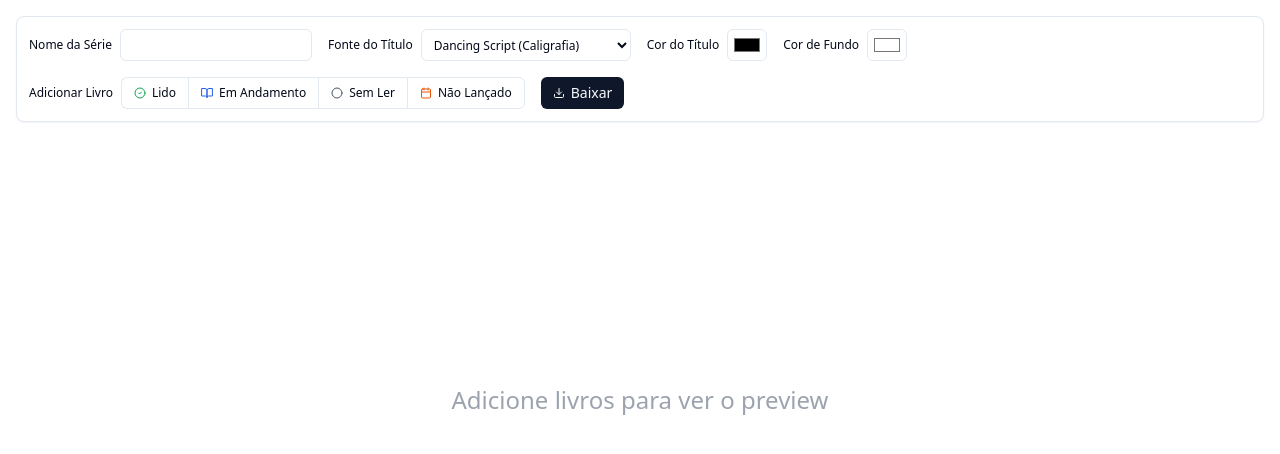
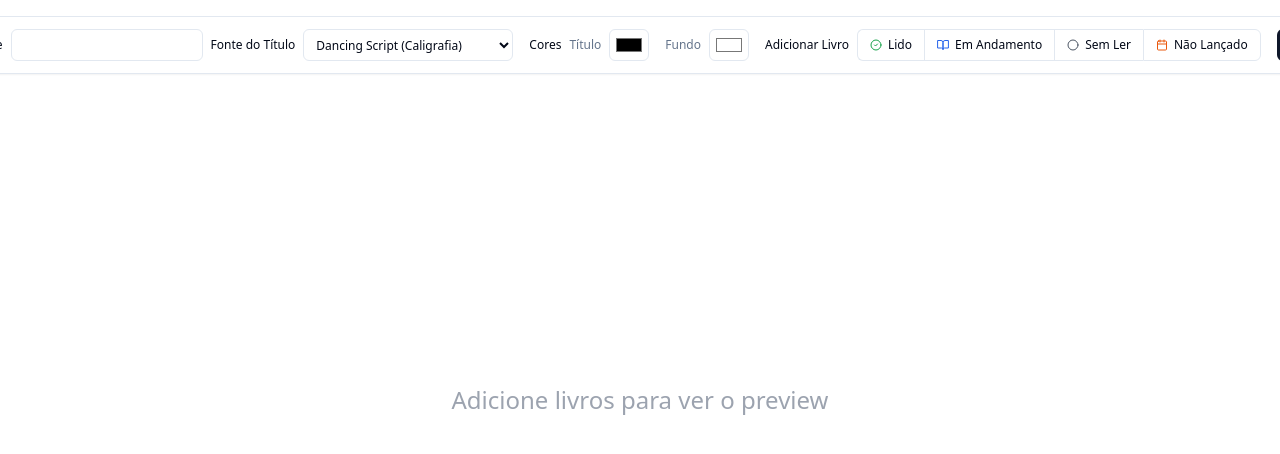
Before and after one commit to melquisedecfelipe/books-banner, a React (Vite) app: page / in a window 1280 px wide. Shown: the top 454 px of the page. Built offline with nearby package versions, Linux system fonts and the light colour scheme.

Commit message:
style: enhance layout and spacing in BannerControls component for improved usability

```diff
--- a/src/components/BannerControls.tsx
+++ b/src/components/BannerControls.tsx
@@ -30,30 +30,32 @@ export const BannerControls = memo(function BannerControls({
 }: BannerControlsProps) {
   return (
     <div className="absolute top-0 left-0 right-0 z-50 bg-transparent pointer-events-none">
-      <div className="flex justify-center p-4 pointer-events-auto">
-        <Card>
+      <div className="flex justify-center p-2 sm:p-4 pointer-events-auto">
+        <Card className="w-full sm:w-auto">
           <CardContent className="p-3">
-            <div className="flex flex-wrap items-center gap-4">
+            <div className="flex flex-col md:flex-row gap-3 sm:gap-4">
+              {/* Row 1: Nome da Série e Fonte do Título */}
               <div className="flex items-center gap-2">
+                <div className="flex flex-col sm:flex-row sm:items-center gap-1 sm:gap-2 flex-1">
                   <label className="text-xs font-medium whitespace-nowrap">
                     Nome da Série
                   </label>
                   <Input
                     value={config.seriesName}
                     onChange={(e) => onSeriesNameChange(e.target.value)}
-                  className="h-8 text-sm w-48"
+                    className="h-8 text-sm w-full sm:w-48"
                     maxLength={100}
                   />
                 </div>
 
-              <div className="flex items-center gap-2">
+                <div className="flex flex-col sm:flex-row sm:items-center gap-1 sm:gap-2 flex-1">
                   <label className="text-xs font-medium whitespace-nowrap">
                     Fonte do Título
                   </label>
                   <select
                     value={config.titleFont}
                     onChange={(e) => onTitleFontChange(e.target.value)}
-                  className="h-8 text-xs px-2 rounded-md border border-input bg-background"
+                    className="h-8 text-xs px-2 rounded-md border border-input bg-background w-full sm:w-auto"
                   >
                     {FONT_OPTIONS.map((option) => (
                       <option key={option.value} value={option.value}>
@@ -62,10 +64,17 @@ export const BannerControls = memo(function BannerControls({
                     ))}
                   </select>
                 </div>
+              </div>
 
+              {/* Row 2: Cores */}
               <div className="flex items-center gap-2">
                 <label className="text-xs font-medium whitespace-nowrap">
-                  Cor do Título
+                  Cores
+                </label>
+                <div className="flex items-center gap-2 sm:gap-4">
+                  <div className="flex items-center gap-2">
+                    <label className="text-xs text-muted-foreground whitespace-nowrap">
+                      Título
                     </label>
                     <Input
                       type="color"
@@ -76,8 +85,8 @@ export const BannerControls = memo(function BannerControls({
                   </div>
 
                   <div className="flex items-center gap-2">
-                <label className="text-xs font-medium whitespace-nowrap">
-                  Cor de Fundo
+                    <label className="text-xs text-muted-foreground whitespace-nowrap">
+                      Fundo
                     </label>
                     <Input
                       type="color"
@@ -86,19 +95,25 @@ export const BannerControls = memo(function BannerControls({
                       className="w-10 h-8 p-1"
                     />
                   </div>
+                </div>
+              </div>
 
-              <div className="flex items-center gap-2">
+              {/* Row 3: Adicionar Livro e Botão Baixar */}
+              <div className="flex flex-col sm:flex-row gap-2 sm:gap-4 sm:items-center">
+                <div className="flex flex-col sm:flex-row sm:items-center gap-1 sm:gap-2 flex-1">
                   <label className="text-xs font-medium whitespace-nowrap">
                     Adicionar Livro
                   </label>
+                  <div className="w-full sm:w-auto overflow-x-auto">
                     <BookSearch onAddManualBook={onAddBook} />
+                  </div>
                 </div>
 
                 <Button
                   onClick={onDownload}
                   disabled={isGenerating}
                   size="sm"
-                className="h-8"
+                  className="h-8 w-full sm:w-auto"
                   type="button"
                 >
                   {isGenerating ? (
@@ -109,6 +124,7 @@ export const BannerControls = memo(function BannerControls({
                   {isGenerating ? "Baixando..." : "Baixar"}
                 </Button>
               </div>
+            </div>
           </CardContent>
         </Card>
       </div>
```
Lines whose indentation alone changed are shown as unchanged.
